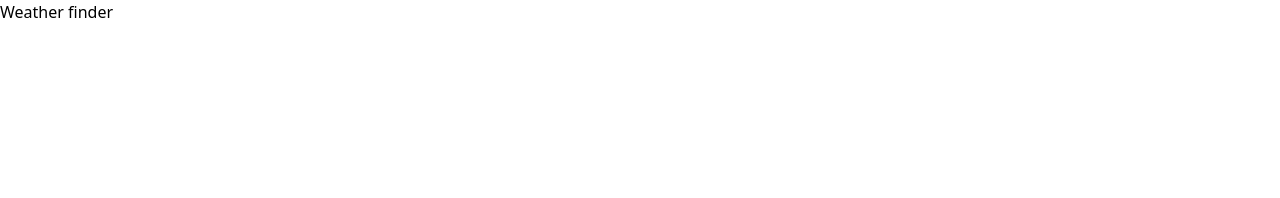
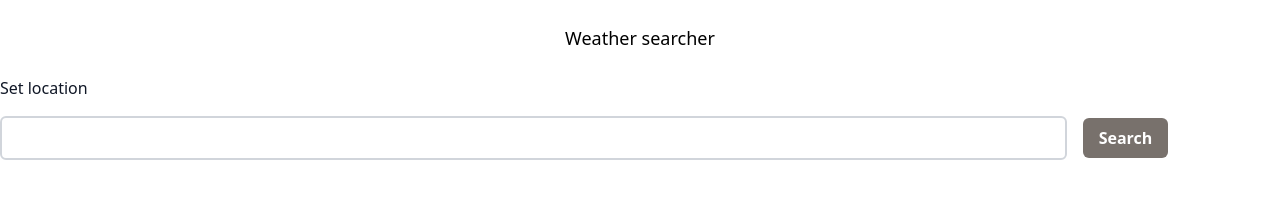
Before and after one commit to cristian-corbalan/weather-app, a plain HTML site: page index.html in a window 1280 px wide. Drawn offline with nearby package versions, Linux system fonts and the light colour scheme.

Commit message:
Create search form

```diff
--- a/index.html
+++ b/index.html
@@ -1,29 +1,51 @@
-<!DOCTYPE html>
+<!doctype html>
 <html lang="es">
 <head>
-  <meta charset="UTF-8">
-  <meta name="viewport" content="width=device-width, initial-scale=1.0">
-  <meta http-equiv="X-UA-Compatible" content="ie=edge">
+    <meta charset="UTF-8">
+    <meta name="viewport"
+          content="width=device-width, initial-scale=1.0">
+    <meta http-equiv="X-UA-Compatible" content="ie=edge">
+    <title>Weather searcher</title>
 
-  <title>Weather finder</title>
+    <!-- Icons -->
+    <link href='https://unpkg.com/boxicons@2.1.4/css/boxicons.min.css' rel='stylesheet'>
 
-  <!-- Icons -->
-  <link rel="stylesheet" href="https://unpkg.com/boxicons@latest/css/boxicons.min.css">
-  <link rel="stylesheet" href="stylesheets/main.css">
+    <!--Tailwind-->
+    <script src="https://cdn.tailwindcss.com"></script>
 
-  <script src="https://cdn.tailwindcss.com"></script>
+    <!-- Main script -->
+    <script src="scripts/main.js"></script>
 </head>
 <body>
-<header>
-  <h1>Weather finder</h1>
-</header>
-<main>
+<div class="container m-auto">
+    <header class="p-6">
+        <h1 class="text-center text-lg">Weather searcher</h1>
+    </header>
+    <main>
+        <header>
+            <form class="flex items-end" action="#">
+                <!-- Input -->
+                <div class="w-5/6">
+                    <label class="block mb-4 text-md font-medium leading-6 text-gray-900"
+                           for="searchInput">Set location</label>
+                    <input id="searchInput"
+                           class="block w-full rounded-md border-2 border-solid border-gray-300 p-2 text-gray-900"
+                           type="search"
+                           name="searchInput">
+                </div>
+                <!-- Button -->
+                <div class="w-1/6 pl-4 pb-0.5">
+                    <button class="bg-stone-500 font-bold text-md text-white py-2 px-4 rounded-md"
+                            type="submit">Search
+                    </button>
+                </div>
+            </form>
+        </header>
 
-</main>
-<footer>
+        <article id="content">
 
-</footer>
-
-<script src="scripts/main.js"></script>
+        </article>
+    </main>
+</div>
 </body>
 </html>
```
Also changed, not shown: scripts/main.js (line endings or trailing spaces).
